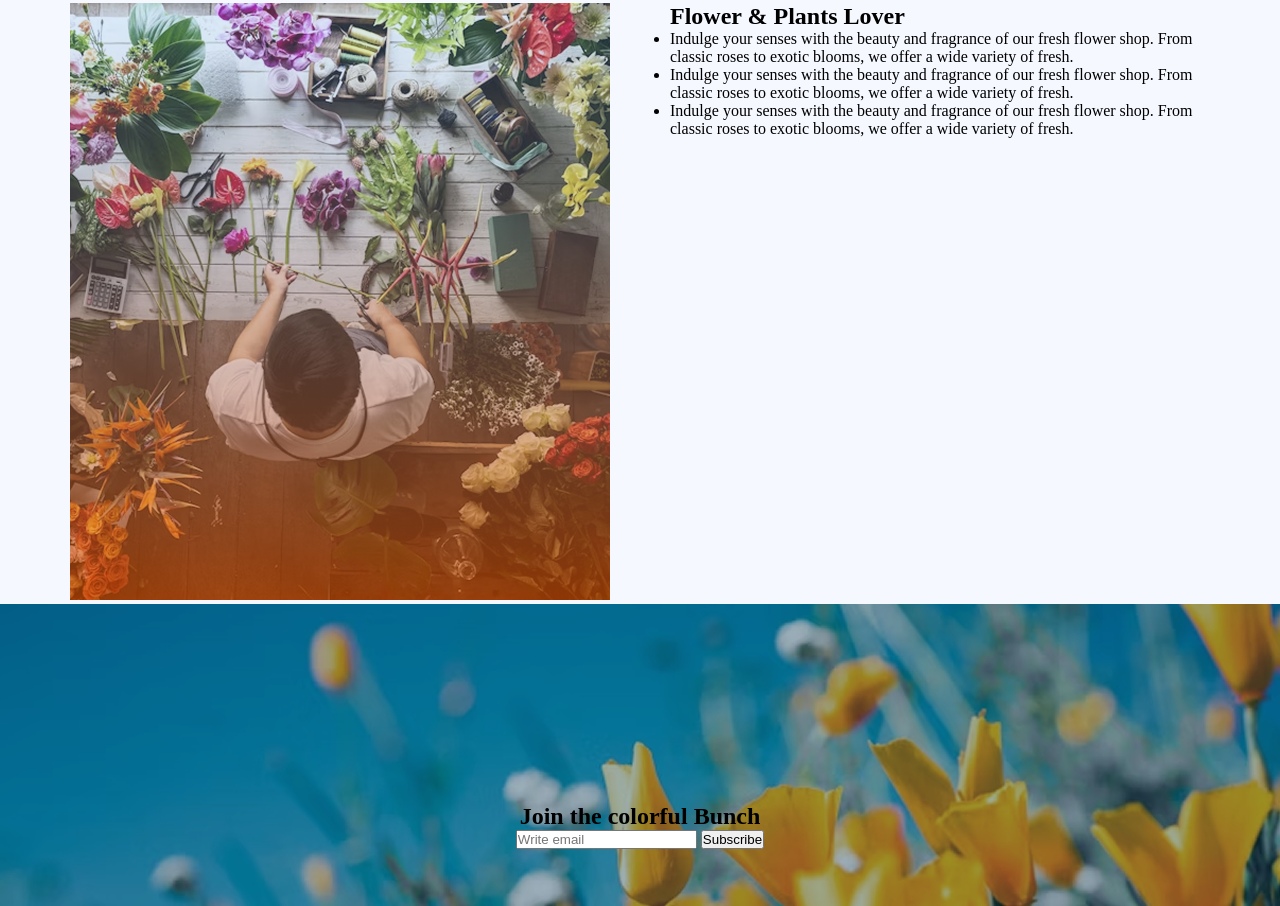
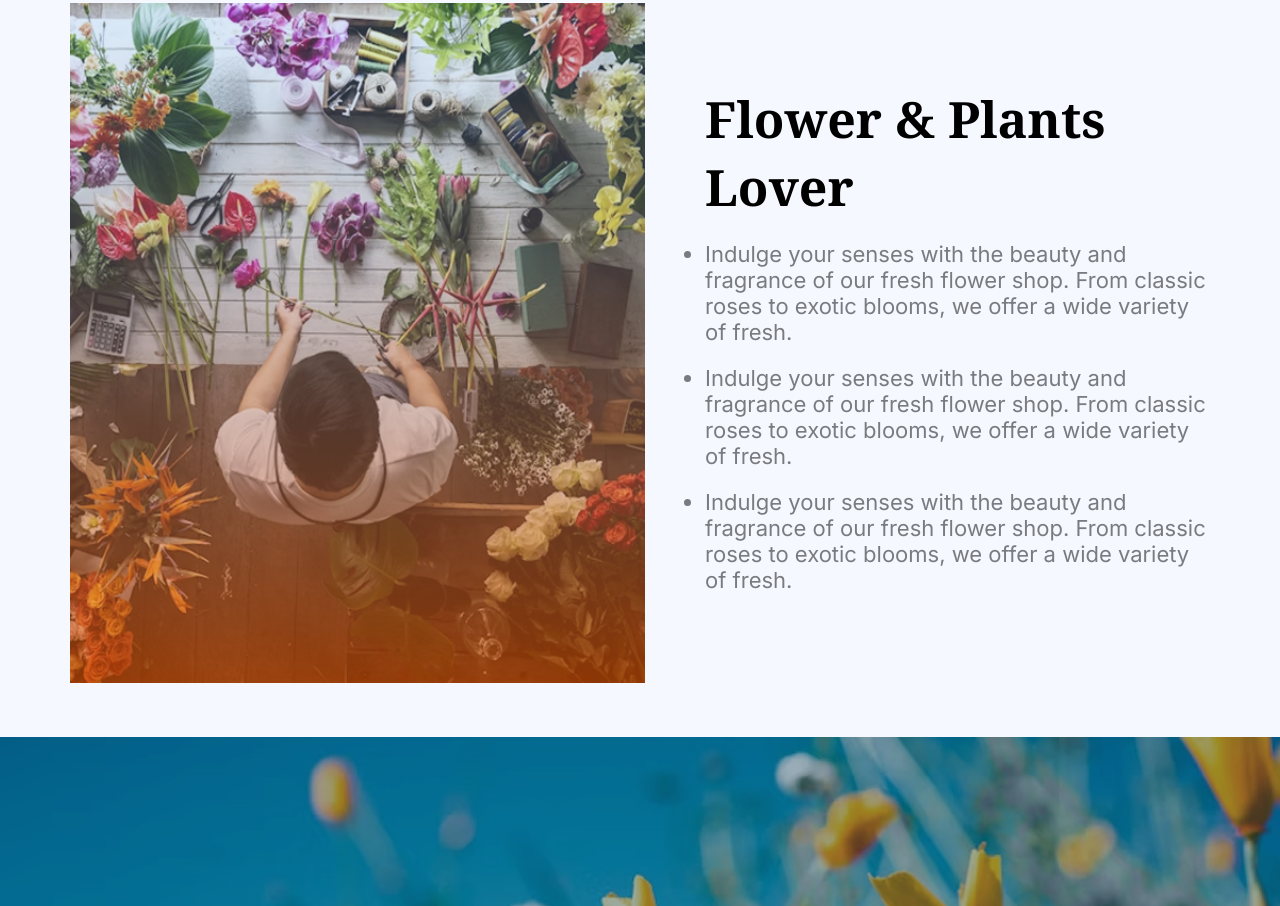
Before and after one commit to iammilon49/Assignment-02, a plain HTML site: page index.html in a window 1280 px wide. Shown: the part 2054-2960 px from the top of the page. Drawn offline with Linux system fonts and the light colour scheme.

Commit message:
all buttin style added

```diff
--- a/index.html
+++ b/index.html
@@ -95,8 +95,8 @@
         <img src="./assets/flower-store.png" alt="">
     </div>
     <div class="deal-title">
-        <h2>Flower & Plants Lover</h2>
-        <ul>
+        <h2 class="Noto">Flower & Plants Lover</h2>
+        <ul class="inter">
             <li>
                 Indulge your senses with the beauty and fragrance of our fresh flower shop. From classic roses to exotic blooms, we offer a wide variety of fresh.
             </li>
@@ -115,9 +115,9 @@
 
     <section class="newsletter">
         <div class="subscription">
-            <h2 class="newstitle">Join the colorful Bunch</h2>
+            <h2 class="news-title Noto">Join the colorful Bunch</h2>
             <input type="email" placeholder="Write email">
-            <button class="Subscribe-btn">Subscribe</button>
+            <button class="Subscribe-btn inter">Subscribe</button>
         </div>
     </section>
 
--- a/style.css
+++ b/style.css
@@ -99,12 +99,7 @@ body{background-color: #F5F8FF;}
 
 }
 
-.latest-deal{
-    display: flex;
-    gap: 60px;
-    margin: 0 auto;
-    width: 1140px;
-}
+
 
 .plants-title{
     text-align:center;
@@ -157,3 +152,68 @@ body{background-color: #F5F8FF;}
 .box-1 button:hover{
     cursor: pointer;
 }
+
+.latest-deal{
+    display: flex;
+    gap: 60px;
+    margin: 0 auto;
+    width: 1140px;
+    align-items: center;
+    justify-content: space-between;
+    padding-bottom: 50px;
+}
+
+.deal-container img{
+    width: 100%;
+    height: 85vh;
+}
+
+.deal-title {
+
+    width: 540px;
+    height: 521px;
+
+}
+
+.deal-title h2{
+    font-size: 50px;
+    font-weight: bold;
+
+}
+.deal-title ul li{
+    margin-top: 20px;
+    font-size: 22px;
+    font-weight: 400;
+    color: #000000;
+    opacity: 50%;
+}
+
+.news-title{
+    font-size: 50px;
+    font-weight: bold;
+    color: #ffffff;
+    margin-bottom: 23px;
+
+}
+.subscription input{
+    padding: 8px 20px;
+    width: 644px;
+    height: 50px;
+    border: none;
+
+}
+.subscription input:focus{
+    outline: none;
+}
+.Subscribe-btn{
+
+    width: 186px;
+    padding:26px 50px;
+    text-align: center;
+    border: none;
+    font-size: 16px;
+    font-weight: 600;
+    color: #ffffff;
+    background-color: #E95A08;
+
+}
```
